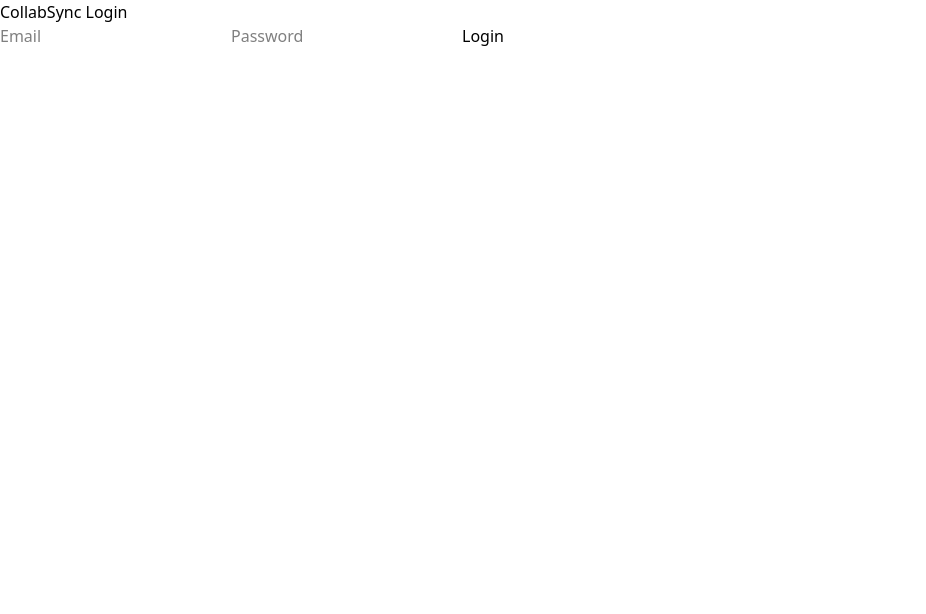
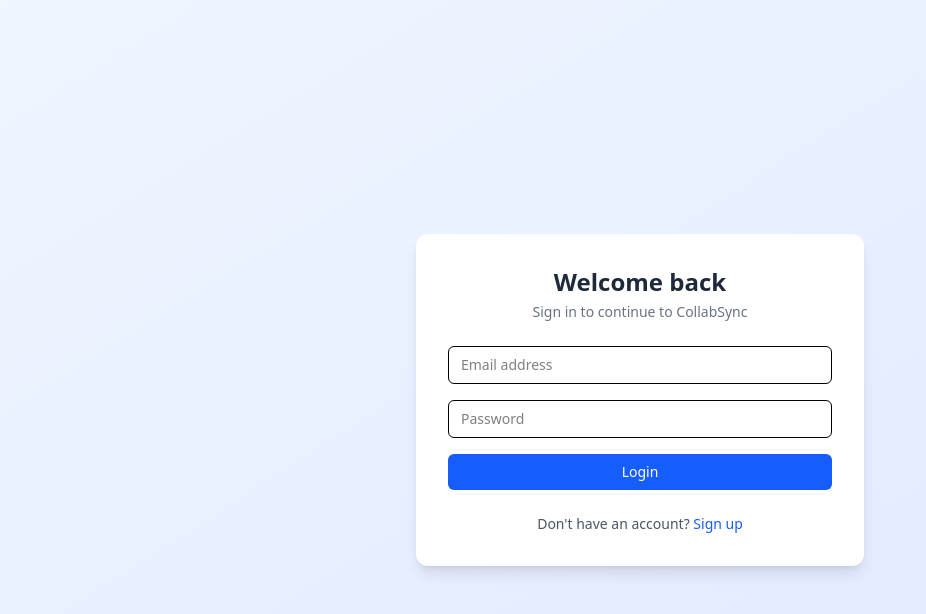
Before and after one commit to manishraj-003/CollabSync, a React (Vite) app in the folder frontend/: page /login in a window 1280 px wide. Shown: the top 614 px of the page, without its empty margins (0-926 px from the left). Built offline with nearby package versions, Linux system fonts and the light colour scheme; no server answers.

Commit message:
Improved UI with presence avatars like UI

```diff
--- a/frontend/src/components/EditorSurface.jsx
+++ b/frontend/src/components/EditorSurface.jsx
@@ -1,9 +1,36 @@
-import React, { useRef, useEffect } from "react";
+import React, { useRef, useEffect, useState } from "react";
+
+/* ===============================
+   HELPERS
+   =============================== */
+
+// Stable color per user
+function getUserColor(userId) {
+  const colors = [
+    "#3b82f6", // blue
+    "#22c55e", // green
+    "#a855f7", // purple
+    "#ec4899", // pink
+    "#f97316", // orange
+    "#14b8a6", // teal
+    "#6366f1", // indigo
+  ];
+
+  let hash = 0;
+  for (let i = 0; i < userId.length; i++) {
+    hash = userId.charCodeAt(i) + ((hash << 5) - hash);
+  }
+  return colors[Math.abs(hash) % colors.length];
+}
 
 export default function EditorSurface({ ws, docId, text, setText, cursors }) {
   const editorRef = useRef(null);
+  const containerRef = useRef(null);
+  const [cursorRects, setCursorRects] = useState({});
 
-  // Keep editor content in sync when remote updates arrive
+  /* ===============================
+     KEEP TEXT IN SYNC
+     =============================== */
   useEffect(() => {
     if (
       editorRef.current &&
@@ -13,10 +40,11 @@
     }
   }, [text]);
 
-  // HANDLE LOCAL TYPING → SEND FULL TEXT
+  /* ===============================
+     HANDLE LOCAL INPUT
+     =============================== */
   function onInput(e) {
     const newText = e.currentTarget.innerText;
-
     setText(newText);
 
     if (ws && ws.readyState === WebSocket.OPEN) {
@@ -24,22 +52,80 @@
         JSON.stringify({
           type: "op",
           docId,
-          content: newText
+          content: newText,
         })
       );
     }
   }
 
+  /* ===============================
+     CALCULATE CURSOR POSITIONS
+     =============================== */
+  useEffect(() => {
+    if (!editorRef.current) return;
+
+    const rects = {};
+    const editor = editorRef.current;
+
+    Object.entries(cursors).forEach(([userId, position]) => {
+      try {
+        const range = document.createRange();
+        const selection = editor.firstChild;
+
+        if (!selection || !selection.textContent) return;
+
+        const pos = Math.min(position, selection.textContent.length);
+        range.setStart(selection, pos);
+        range.setEnd(selection, pos);
+
+        const rect = range.getBoundingClientRect();
+        const containerRect = containerRef.current.getBoundingClientRect();
+
+        rects[userId] = {
+          top: rect.top - containerRect.top,
+          left: rect.left - containerRect.left,
+        };
+      } catch (_) {}
+    });
+
+    setCursorRects(rects);
+  }, [cursors, text]);
+
   return (
-    <div className="h-full flex justify-center bg-gray-100 overflow-auto">
+    <div
+      ref={containerRef}
+      className="h-full flex justify-center bg-gray-100 overflow-auto relative"
+    >
       {/* Editor paper */}
-      <div className="w-full max-w-4xl my-6 bg-white rounded-lg shadow-sm border">
-        {/* Toolbar (visual only for now) */}
+      <div className="w-full max-w-4xl my-6 bg-white rounded-lg shadow-sm border relative">
+        {/* Toolbar */}
         <div className="h-10 border-b flex items-center px-4 text-sm text-gray-500">
           Collaborative Editor
         </div>
 
-        {/* Editable area */}
+        {/* Cursor Layer */}
+        <div className="absolute inset-0 pointer-events-none">
+          {Object.entries(cursorRects).map(([userId, pos]) => (
+            <div
+              key={userId}
+              style={{
+                top: pos.top,
+                left: pos.left,
+                borderColor: getUserColor(userId),
+              }}
+              className="absolute h-5 border-l-2"
+            >
+              <div
+                style={{ backgroundColor: getUserColor(userId) }}
+                className="absolute -top-5 left-0 text-[10px] text-white px-1 py-0.5 rounded"
+              >
+                User
+              </div>
+            </div>
+          ))}
+        </div>
+
+        {/* Editable Area */}
         <div
           ref={editorRef}
           contentEditable
--- a/frontend/src/pages/Editor.jsx
+++ b/frontend/src/pages/Editor.jsx
@@ -4,6 +4,38 @@
 import EditorSurface from "../components/EditorSurface";
 import ChatPanel from "../components/ChatPanel";
 import API from "../websocket/api";
+
+/* ===============================
+   HELPERS
+   =============================== */
+
+// Consistent color per user
+function getUserColor(userId) {
+  const colors = [
+    "bg-blue-500",
+    "bg-green-500",
+    "bg-purple-500",
+    "bg-pink-500",
+    "bg-orange-500",
+    "bg-teal-500",
+    "bg-indigo-500",
+  ];
+  let hash = 0;
+  for (let i = 0; i < userId.length; i++) {
+    hash = userId.charCodeAt(i) + ((hash << 5) - hash);
+  }
+  return colors[Math.abs(hash) % colors.length];
+}
+
+// Get initials from name
+function getInitials(name = "") {
+  return name
+    .split(" ")
+    .map((n) => n[0])
+    .join("")
+    .slice(0, 2)
+    .toUpperCase();
+}
 
 export default function Editor() {
   const { token, user } = useAuth();
@@ -41,7 +73,7 @@
         socket.send(
           JSON.stringify({
             type: "join",
-            docId
+            docId,
           })
         );
 
@@ -49,7 +81,7 @@
           JSON.stringify({
             type: "presence",
             docId,
-            status: "online"
+            status: "online",
           })
         );
       }
@@ -64,8 +96,8 @@
             ...prev,
             [msg.userId]: {
               name: msg.name,
-              status: msg.status
-            }
+              status: msg.status,
+            },
           }));
           break;
 
@@ -73,7 +105,7 @@
           if (msg.userId === user?.id) return;
           setCursors((prev) => ({
             ...prev,
-            [msg.userId]: msg.position
+            [msg.userId]: msg.position,
           }));
           break;
 
@@ -99,7 +131,7 @@
             JSON.stringify({
               type: "presence",
               docId,
-              status: "offline"
+              status: "offline",
             })
           );
         }
@@ -109,9 +141,9 @@
     };
   }, [token, docId, user?.id]);
 
-  const onlineCount = Object.values(users).filter(
-    (u) => u.status === "online"
-  ).length;
+  const onlineUsers = Object.entries(users).filter(
+    ([, u]) => u.status === "online"
+  );
 
   /* ===============================
      RENDER
@@ -120,6 +152,7 @@
     <div className="h-screen flex flex-col bg-gray-100">
       {/* ================= HEADER ================= */}
       <header className="h-14 bg-white border-b flex items-center justify-between px-4">
+        {/* Left */}
         <div className="flex items-center gap-3">
           <span className="font-semibold text-lg">CollabSync</span>
           <span className="text-sm text-gray-500 truncate">
@@ -127,10 +160,36 @@
           </span>
         </div>
 
+        {/* Right */}
         <div className="flex items-center gap-4">
-          <div className="text-sm text-gray-600">
-            🟢 {onlineCount} online
+          {/* Presence Avatars */}
+          <div className="flex -space-x-2">
+            {onlineUsers.slice(0, 5).map(([userId, u]) => (
+              <div
+                key={userId}
+                title={u.name}
+                className={`
+                  ${getUserColor(userId)}
+                  w-8 h-8 rounded-full
+                  flex items-center justify-center
+                  text-white text-xs font-semibold
+                  ring-2 ring-white
+                `}
+              >
+                {getInitials(u.name)}
+              </div>
+            ))}
+
+            {onlineUsers.length > 5 && (
+              <div className="w-8 h-8 rounded-full bg-gray-300 text-xs flex items-center justify-center ring-2 ring-white">
+                +{onlineUsers.length - 5}
+              </div>
+            )}
           </div>
+
+          <span className="text-sm text-gray-600">
+            🟢 {onlineUsers.length}
+          </span>
 
           <span className="text-sm font-medium text-gray-700">
             {user?.name}
--- a/frontend/src/pages/Login.jsx
+++ b/frontend/src/pages/Login.jsx
@@ -1,12 +1,14 @@
-import React, { use, useContext, useState } from "react";
+import { useState } from "react";
 import { useAuth } from "../context/AuthContext";
-import { useNavigate } from "react-router-dom";
+import { useNavigate, Link } from "react-router-dom";
 import api from "../websocket/api";
 
 export default function Login() {
   const { login } = useAuth();
   const navigate = useNavigate();
-  const [error, setError] = useState(null);
+
+  const [error, setError] = useState("");
+  const [loading, setLoading] = useState(false);
 
   const handleSubmit = async (e) => {
     e.preventDefault();
@@ -15,30 +17,83 @@
     const password = e.target.password.value;
 
     try {
+      setLoading(true);
+      setError("");
+
       const res = await api.post("/auth/login", { email, password });
       login(res.data.user, res.data.token);
+
       navigate("/dashboard");
     } catch (err) {
-      setError("Invalid credentials");
+      setError("Invalid email or password");
+    } finally {
+      setLoading(false);
     }
   };
 
   return (
-    <form onSubmit={handleSubmit}>
-      <h1>CollabSync Login</h1>
-      <input name="email" placeholder="Email" required />
-      <input name="password" type="password" placeholder="Password" required />
-      <button type="submit">Login</button>
-      {error && <p>{error}</p>}
-    </form>
+    <div className="min-h-screen flex items-center justify-center bg-gradient-to-br from-blue-50 to-indigo-100 px-4">
+      <div className="w-full max-w-md bg-white rounded-xl shadow-lg p-8">
+        {/* Header */}
+        <div className="text-center mb-6">
+          <h1 className="text-2xl font-bold text-gray-800">
+            Welcome back
+          </h1>
+          <p className="text-sm text-gray-500 mt-1">
+            Sign in to continue to CollabSync
+          </p>
+        </div>
+
+        {/* Form */}
+        <form onSubmit={handleSubmit} className="space-y-4">
+          <input
+            name="email"
+            type="email"
+            required
+            placeholder="Email address"
+            className="w-full border rounded-md px-3 py-2 text-sm outline-none focus:ring-2 focus:ring-blue-500"
+          />
+
+          <input
+            name="password"
+            type="password"
+            required
+            placeholder="Password"
+            className="w-full border rounded-md px-3 py-2 text-sm outline-none focus:ring-2 focus:ring-blue-500"
+          />
+
+          {error && (
+            <p className="text-sm text-red-500 text-center">
+              {error}
+            </p>
+          )}
+
+          <button
+            type="submit"
+            disabled={loading}
+            className="
+              w-full py-2 rounded-md text-sm font-medium
+              bg-blue-600 text-white
+              hover:bg-blue-700
+              disabled:opacity-60
+              disabled:cursor-not-allowed
+            "
+          >
+            {loading ? "Signing in..." : "Login"}
+          </button>
+        </form>
+
+        {/* Footer */}
+        <p className="text-sm text-center text-gray-600 mt-6">
+          Don&apos;t have an account?{" "}
+          <Link
+            to="/signup"
+            className="text-blue-600 hover:underline font-medium"
+          >
+            Sign up
+          </Link>
+        </p>
+      </div>
+    </div>
   );
 }
-<p className="text-center mt-4">
-        Don't have an account?{" "}
-        <span
-            className="text-blue-600 hover:underline cursor-pointer"
-            onClick={() => navigate("/signup")}
-        >
-            Sign Up
-        </span>
-        </p>
```
